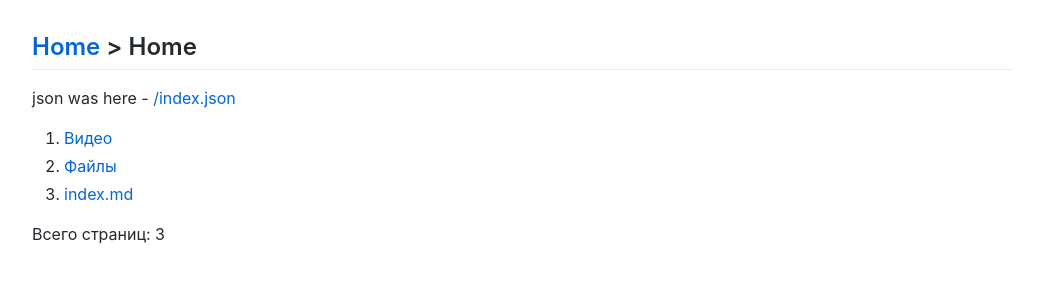
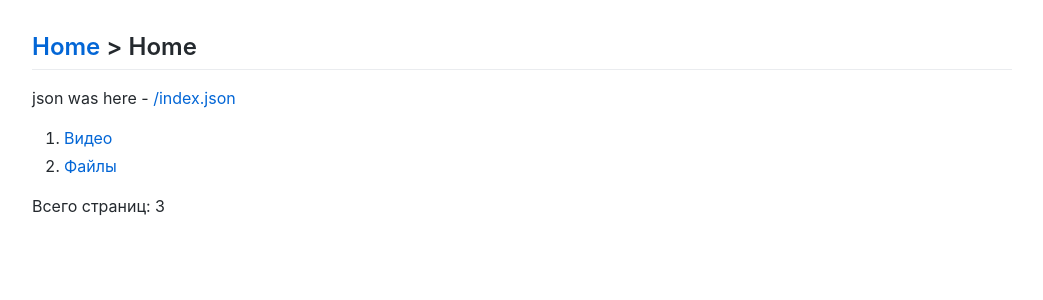
Before and after one commit to Feelcame/feelsoft, a Jekyll site: the page built from index.md, in a window 1280 px wide. Shown: the top 300 px of the page, without its empty margins (118-1161 px from the left). Built offline with Jekyll 4.4.1, drawn with Linux system fonts in a browser that asks for light colours.

Commit message:
hide selfadvertisin on homepage
фильтр не работает почемуто, пришлось в цикле прописать условие

```diff
--- a/_includes/sub-dir.md
+++ b/_includes/sub-dir.md
@@ -14,9 +14,11 @@
 {% capture result -%}
 <ol>
 {%- for pg in all_pages -%}
+{%- unless pg.title == "Home" -%}
 <li>
 <a href="{{ pg.url | relative_url }}">{{ pg.path | remove: "/index.md" | split: "/" | last }}</a>
 </li>
+{%- endunless -%}
 {% endfor -%}
 </ol>
 {%- endcapture -%}
```
